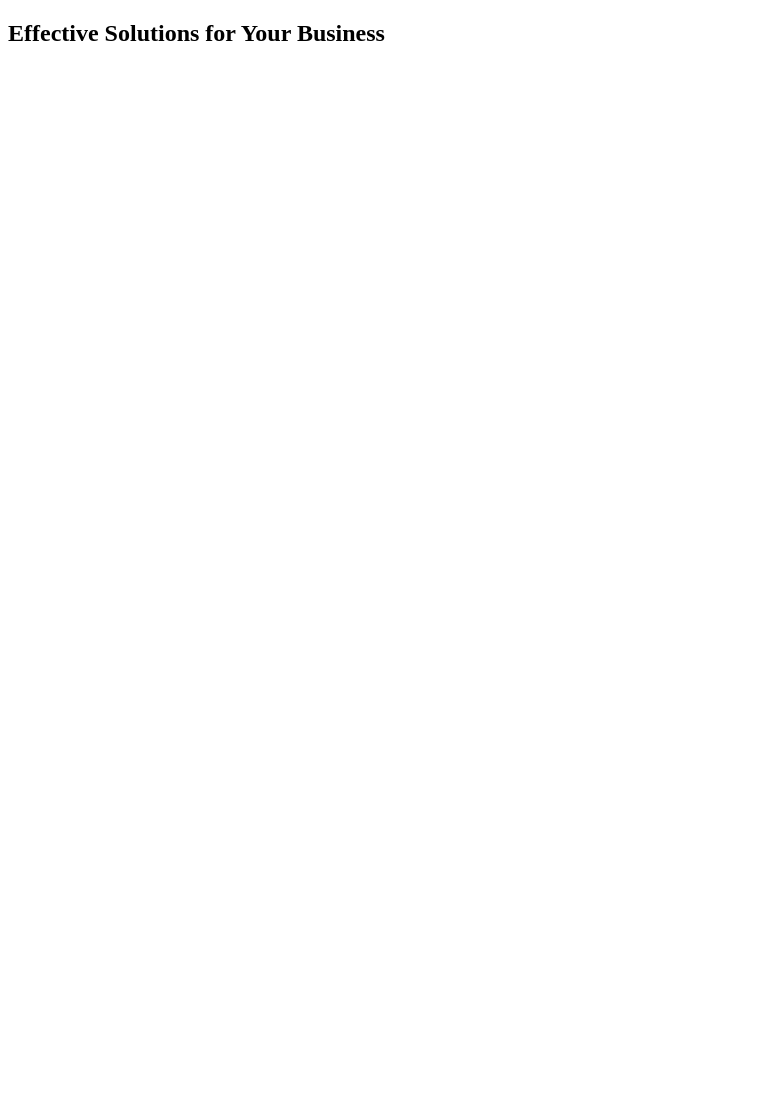
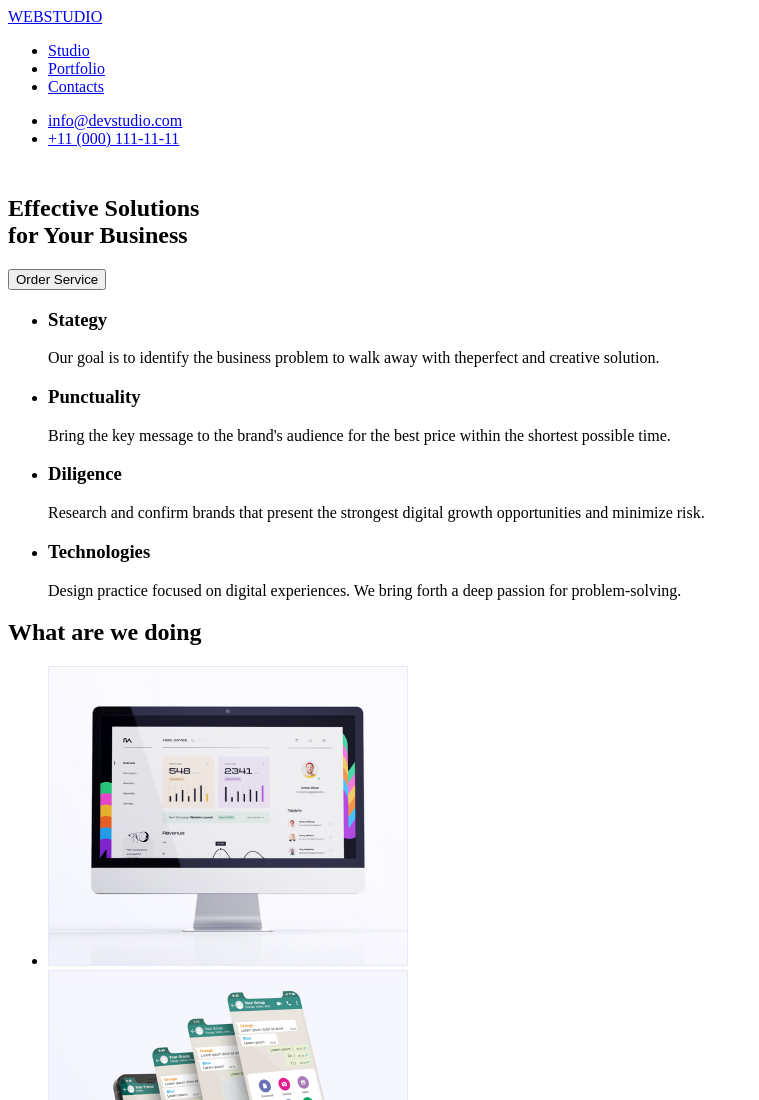
Before and after one commit to Malin-chan/goit-markup-hw-01, a plain HTML site: page index.html in a window 1280 px wide. Shown: the top 1100 px of the page, without its empty margins (0-759 px from the left). Before the commit the page ends 800 px from the top, so only its background shows below. Drawn offline with Linux system fonts and the light colour scheme.

Commit message:
changes1

```diff
--- a/index.html
+++ b/index.html
@@ -1,22 +1,86 @@
-<!DOCTYPE html>
-<html lang="en">
+<html>
+    <header>
+        <nav>
+            <p><a href="#">WEBSTUDIO</a></p>
 
-<head></head>
-<body>
+            <ul class="web">
+                <li><a href="#" class="web">Studio</a></li>
+                <li><a href="#" class="web1">Portfolio</a></li>
+                <li><a href="#" class="web2">Contacts</a></li>
+            </ul>
 
-    <section class="beginning">
-        <div>
-            <h1>Effective Solutions for Your Business</h1>
+            <ul class="contact">
+                <li><a class="email" href="mailto:info@devstudio.com">info@devstudio.com</a></li>
+                <li><a class="phone-number" href="tel:+111-11-11">+11 (000) 111-11-11</a></li>
+            </ul>
+        </nav>
 
-        </div>
+        <h2><br>Effective Solutions<br>for Your Business</h2>
+        <button type="button" class="button">Order Service</button>
 
+    </header>
 
-    </section>
+    <body>
+    <main>
+        <section class="Mission">
+            <ul>
+                <li>
+                    <h3>Stategy</h3>
+                    <p>Our goal is to identify the business problem to walk away with theperfect and creative solution.</p>
+                </li>
 
+                <li>
+                    <h3>Punctuality</h3>
+                    <p>Bring the key message to the brand's audience for the best price within the shortest possible time.</p>
+                </li>
+
+                <li>
+                    <h3>Diligence</h3>
+                    <p>Research and confirm brands that present the strongest digital growth opportunities and minimize risk.</p>
+                </li>
+
+                <li>
+                    <h3>Technologies</h3>
+                    <p>Design practice focused on digital experiences. We bring forth a deep passion for problem-solving.</p>
+                </li>
+            </ul>
+        </section>
+
+        <section class="Pictures">
+            <h2>What are we doing</h2>
+            <ul>
+                <li><img src=".\images\PC.jpg" alt="Computer Monitor" width="360px" /></li>
+                <li><img src=".\images\Phone.jpg" alt="Phone Screen" width="360px" /></li>
+                <li><img src=".\images\Phone2.jpg" alt="Cellphone" width="360px" /></li>
+            </ul>
+
+            <h2>Our Team</h2>
+            <ul>
+                <li><img src=".\images\Mark Guerrero.jpg" alt="Profile picture" width="264px"/>
+                <h3>Mark Guerrero</h3>
+                <p>Product Designer</p></li>
+
+                <li><img src=".\images\Tom Ford.jpg" alt="Profile picture" width="264px"/>
+                <h3>Tom Ford</h3>
+                <p>Frontend Developer</p></li>
+
+                <li><img src=".\images\Camila Garcia.jpg" alt="Profile picture" width="264px"/>
+                <h3>Camila Garcia</h3>
+                <p>Marketing</p></li>
+
+                <li><img src=".\images\Daniel Wilson.jpg" alt="Profile picture" width="264px"/>
+                <h3>Daniel Wilson</h3>
+                <p>UI Designer</p></li>
+            </ul>
+        </section>
+  </main>
+
+  <footer>
+    <p><a href="#">WEBSTUDIO</a></p>
+      <br>Increase the flow of customers and<br>
+      sales for your business with digital
+      <br>marketing & growth solutions.<br>
+    </p>
+  </footer>
 </body>
-<footer></footer>
-
-
-
-
 </html>
```
